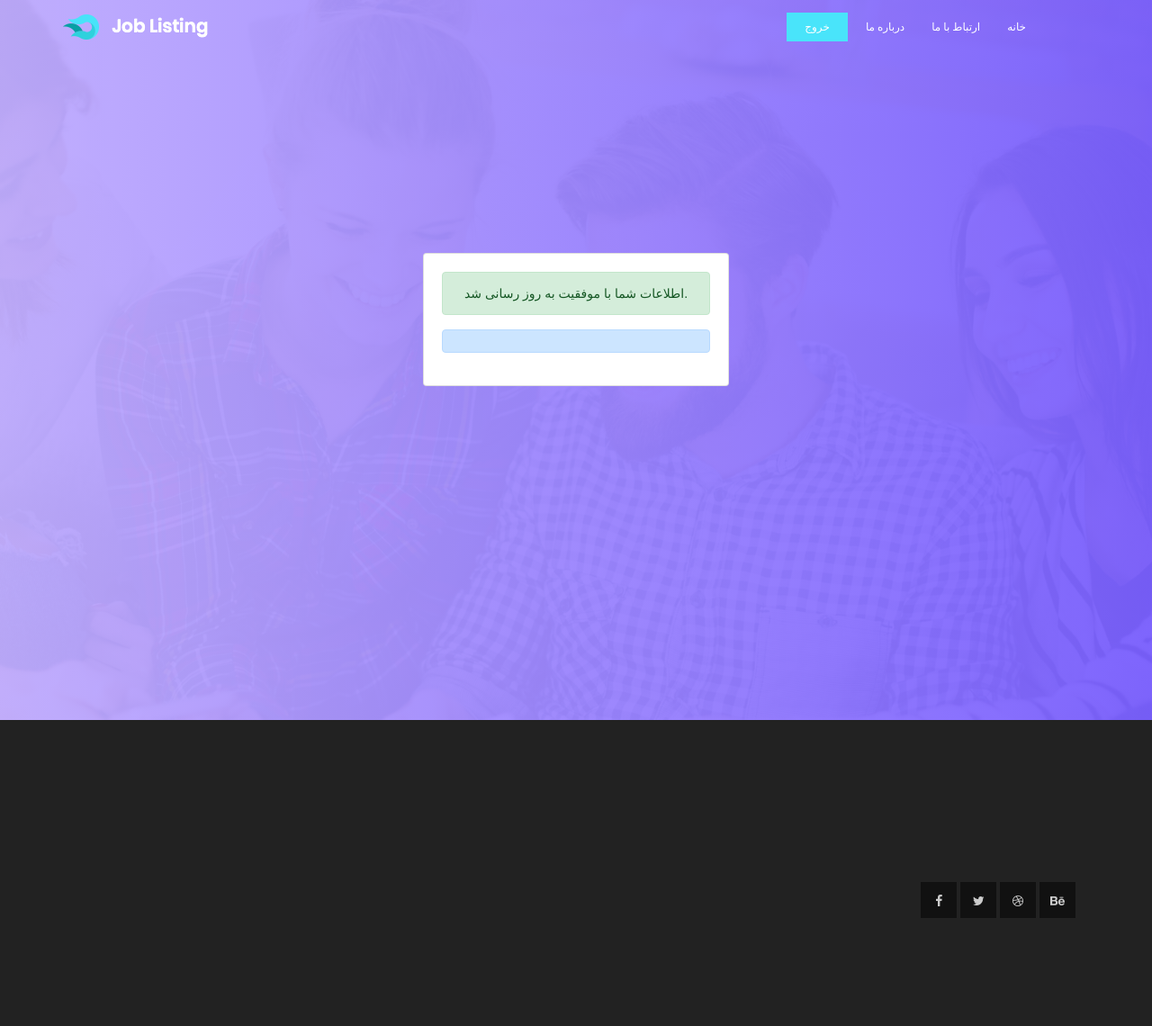
After one commit to AmirhosseinS3/Sharif-Hiring-System, a Django app: template hiring/templates/success_edit_profile.html in a window 1280 px wide. The commit adds this page. Shown: the whole page at 90% size. Run offline with Django 3.2, Linux system fonts and the light colour scheme; the template is opened without the code that fills it, so the values that code supplies are empty; parts of the project's set-up code (start-up, migrations or seed data) failed here and were passed over; some libraries are stand-ins or nearby versions; some web fonts are replaced.

Commit message:
edit employee profile

```diff
--- a/SHS/settings.py
+++ b/SHS/settings.py
@@ -128,3 +128,8 @@ EMAIL_HOST = 'smtp.gmail.com'
 EMAIL_HOST_USER = 'sharifhiringsystem@gmail.com'
 EMAIL_HOST_PASSWORD = 'shs12345'
 EMAIL_PORT = 587
+
+
+MEDIA_URL = '/media/'
+
+MEDIA_ROOT = os.path.join(BASE_DIR, 'media')
--- /dev/null
+++ b/hiring/templates/success_edit_profile.html
@@ -0,0 +1,143 @@
+<!DOCTYPE html>
+<html lang="en">
+<head>
+	<title>ورود</title>
+	<meta charset="UTF-8">
+	<meta name="viewport" content="width=device-width, initial-scale=1">
+<!--===============================================================================================-->
+	<link rel="icon" type="image/png" href="../../static/images/icons/favicon.ico"/>
+<!--===============================================================================================-->
+	<link rel="stylesheet" type="text/css" href="../../static/vendor/bootstrap/css/bootstrap.min.css">
+<!--===============================================================================================-->
+	<link rel="stylesheet" type="text/css" href="../../static/fonts/font-awesome-4.7.0/css/font-awesome.min.css">
+<!--===============================================================================================-->
+	<link rel="stylesheet" type="text/css" href="../../static/fonts/Linearicons-Free-v1.0.0/icon-font.min.css">
+<!--===============================================================================================-->
+	<link rel="stylesheet" type="text/css" href="../../static/vendor/animate/animate.css">
+<!--===============================================================================================-->
+	<link rel="stylesheet" type="text/css" href="../../static/vendor/css-hamburgers/hamburgers.min.css">
+<!--===============================================================================================-->
+	<link rel="stylesheet" type="text/css" href="../../static/vendor/animsition/css/animsition.min.css">
+<!--===============================================================================================-->
+	<link rel="stylesheet" type="text/css" href="../../static/vendor/select2/select2.min.css">
+<!--===============================================================================================-->
+	<link rel="stylesheet" type="text/css" href="../../static/vendor/daterangepicker/daterangepicker.css">
+<!--===============================================================================================-->
+	<link rel="stylesheet" type="text/css" href="../../static/css/util.css">
+	<link rel="stylesheet" href="../../static/css/linearicons.css">
+			<link rel="stylesheet" href="../../static/css/owl.carousel.css">
+			<link rel="stylesheet" href="../../static/css/font-awesome.min.css">
+			<link rel="stylesheet" href="../../static/css/nice-select.css">
+			<link rel="stylesheet" href="../../static/css/magnific-popup.css">
+			<link rel="stylesheet" href="../../static/css/bootstrap.css">
+			<link rel="stylesheet" href="../../static/css/main.css">
+	<link rel="stylesheet" type="text/css" href="../../static/css/main2.css">
+<!--===============================================================================================-->
+</head>
+<body>
+
+			  <header id="header">
+			    <div class="container">
+			    	<div class="row align-items-center justify-content-between d-flex">
+				      <div id="logo">
+				        <a href="index.html"><img src="../../static/img/logo.png" alt="" title="" /></a>
+				      </div>
+				      <nav id="nav-menu-container">
+				        <ul class="nav-menu">
+                            <li><a class="ticker-btn" href="#">خروج</a></li>
+                            <li><a href="about-us.html">درباره ما</a></li>
+                            <li><a href="contact.html">ارتباط با ما</a></li>
+                            <li class="menu-active"><a href="index.html">خانه</a></li>
+                        </ul>
+				      </nav><!-- #nav-menu-container -->
+			    	</div>
+			    </div>
+			  </header><!-- #header -->
+
+			<section class="banner-area relative" id="home">
+				<div class="overlay overlay-bg"></div>
+				<div class="container">
+					<div class="row fullscreen d-flex align-items-center justify-content-center">
+						<div class="banner-content col-lg-12">
+
+
+							{% block content %}
+  <div class="container">
+    <div class="row justify-content-center">
+      <div class="col-12 col-sm-12 col-md-8 col-lg-6 col-xl-4 align-self-center">
+        <div class="card">
+          <div class="card-body">
+            <div class="alert alert-success" role="alert">
+اطلاعات شما با موفقیت به روز رسانی شد.
+</div>
+              <div class="alert alert-primary" role="alert">
+
+              </div>
+          </div>
+        </div>
+      </div>
+    </div>
+  </div>
+{% endblock %}
+
+
+						</div>
+					</div>
+				</div>
+			</section>
+
+
+
+	<footer class="footer-area section-gap">
+				<div class="container">
+
+					<div class="row footer-bottom d-flex justify-content-between">
+						<p class="col-lg-8 col-sm-12 footer-text m-0 text-white">
+							<!-- Link back to Colorlib can't be removed. Template is licensed under CC BY 3.0. -->
+<!-- Link back to Colorlib can't be removed. Template is licensed under CC BY 3.0. -->
+						</p>
+						<div class="col-lg-4 col-sm-12 footer-social">
+							<a href="#"><i class="fa fa-facebook"></i></a>
+							<a href="#"><i class="fa fa-twitter"></i></a>
+							<a href="#"><i class="fa fa-dribbble"></i></a>
+							<a href="#"><i class="fa fa-behance"></i></a>
+						</div>
+					</div>
+				</div>
+			</footer>
+			<!-- End footer Area -->
+
+			<script src="../../static/js/vendor/jquery-2.2.4.min.js"></script>
+			<script src="https://cdnjs.cloudflare.com/ajax/libs/popper.js/1.12.9/umd/popper.min.js" integrity="sha384-ApNbgh9B+Y1QKtv3Rn7W3mgPxhU9K/ScQsAP7hUibX39j7fakFPskvXusvfa0b4Q" crossorigin="anonymous"></script>
+			<script src="../../static/js/vendor/bootstrap.min.js"></script>
+			<script type="text/javascript" src="https://maps.googleapis.com/maps/api/js?key=AIzaSyBhOdIF3Y9382fqJYt5I_sswSrEw5eihAA"></script>
+  			<script src="../../static/js/easing.min.js"></script>
+			<script src="../../static/js/hoverIntent.js"></script>
+			<script src="../../static/js/superfish.min.js"></script>
+			<script src="../../static/js/jquery.ajaxchimp.min.js"></script>
+			<script src="../../static/js/jquery.magnific-popup.min.js"></script>
+			<script src="../../static/js/owl.carousel.min.js"></script>
+			<script src="../../static/js/jquery.sticky.js"></script>
+			<script src="../../static/js/jquery.nice-select.min.js"></script>
+			<script src="../../static/js/parallax.min.js"></script>
+			<script src="../../static/js/mail-script.js"></script>
+			<script src="../../static/js/main.js"></script>
+<!--===============================================================================================-->
+	<script src="../../static/vendor/jquery/jquery-3.2.1.min.js"></script>
+<!--===============================================================================================-->
+	<script src="../../static/vendor/animsition/js/animsition.min.js"></script>
+<!--===============================================================================================-->
+	<script src="../../static/vendor/bootstrap/js/popper.js"></script>
+	<script src="../../static/vendor/bootstrap/js/bootstrap.min.js"></script>
+<!--===============================================================================================-->
+	<script src="../../static/vendor/select2/select2.min.js"></script>
+<!--===============================================================================================-->
+	<script src="../../static/vendor/daterangepicker/moment.min.js"></script>
+	<script src="../../static/vendor/daterangepicker/daterangepicker.js"></script>
+<!--===============================================================================================-->
+	<script src="../../static/vendor/countdowntime/countdowntime.js"></script>
+<!--===============================================================================================-->
+	<script src="../../static/js/main.js"></script>
+
+</body>
+</html>
--- a/hiring/templates/user.html
+++ b/hiring/templates/user.html
@@ -44,7 +44,7 @@
 				          <li><a href="contact.html">ارتباط با ما</a></li>
 				          <li class="menu-has-children"><a href="">مشخصات</a>
                             {% if isEmployee %}
-						  <li class="menu-has-children"><a href="">آگهی های من</a>
+						  <li class="menu-has-children"><a href="{% url 'edit_profile_employee' id %}">آگهی های من</a>
                             {% else %}
                                 <li class="menu-has-children"><a href="{% url 'announcements' id %}">آگهی های من</a>
                             {% endif %}
--- a/hiring/urls.py
+++ b/hiring/urls.py
@@ -27,4 +27,8 @@ urlpatterns = [
     path(r'confirm_fail/', views.confirm_fail, name='confirm_fail'),
     path(r'create_announcement/<int:id>/', views.create_announcement, name='create_announcement'),
     path(r'announcements/<int:id>/', views.announcements, name='announcements'),
+    path(r'edit_profile/<int:id>', views.edit_profile_employee, name = "edit_profile_employee"),
+    path(r'success_edit_profile', views.success_edit_profile, name = "success_edit_profile"),
+    path(r'upload_resume/<int: id>', views.upload_resume, name="upload_resume"),
+
 ]
```
Also changed, not shown: hiring/forms.py (+42 -3 lines), hiring/models.py (+15 -0 lines), hiring/templates/edit-profile.html (+31 -19 lines), hiring/views.py (+19 -2 lines), db.sqlite3 (added), hiring/migrations/0001_initial.py (added), hiring/migrations/0002_auto_20190201_1812.py (added), hiring/migrations/0003_auto_20190201_1816.py (added).
